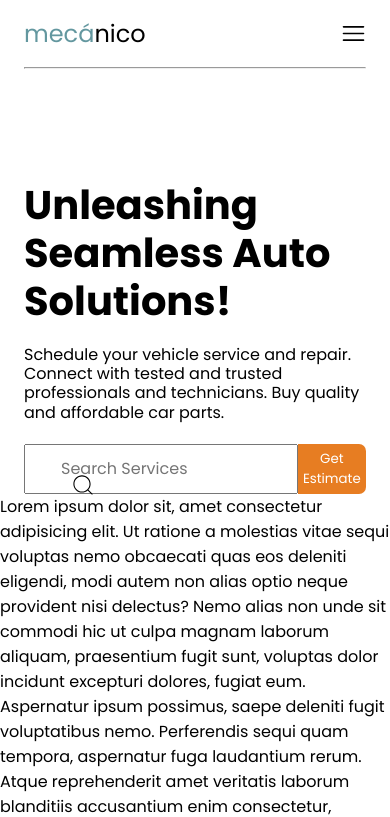
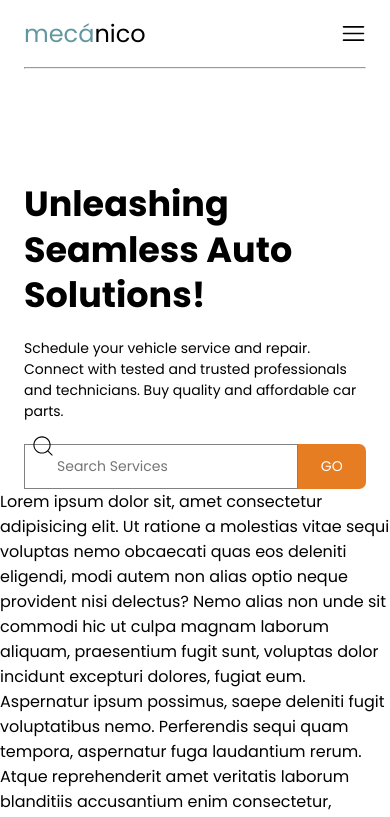
Before and after one commit to Deyjuwon/mecanico, a React (Vite) app: page / in a window 390 px wide. Shown: the top 817 px of the page. Built offline with nearby package versions, Linux system fonts and the light colour scheme.

Commit message:
hero section resonsiveness

```diff
--- a/src/Components/Hero/Hero.css
+++ b/src/Components/Hero/Hero.css
@@ -43,14 +43,20 @@
     }
 
     .l-hero > h1 {
-        font-size: 40px;
+        font-size: 35px;
         padding-bottom: 20px;
-        line-height: 1.2;
+        line-height: 1.3;
+
+        display: flex;
+        justify-content: center;
+        align-items: flex-start;
     }
 
     .l-hero > p {
-        line-height: 1.2;
+        line-height: 1.5;
         padding-bottom: 22px;
+        font-size: 14px;
+
     }
 
     .hero-container {
--- a/src/Components/ServicesInput/ServiceInput.css
+++ b/src/Components/ServicesInput/ServiceInput.css
@@ -15,6 +15,8 @@
     font-size: 16px;
     padding-left: 35px;
     position: relative;
+    border-radius: 0px;
+    border: 1px solid gray;
 }
 
 .serviceBtn {
@@ -31,7 +33,7 @@
 
 .searchIcon {
     position: absolute;
-    top: 472px;
+    top: 425px;
     left: 70px;
 }
 
@@ -60,3 +62,34 @@
 
 
 }
+
+@media only screen and (max-width: 600px) {
+    .searchIcon {
+        position: absolute;
+        top: 433px;
+        left: 30px;
+    }
+
+    .serviceInput {
+        height: 45px;
+        width: 80%;
+        outline: none;
+        font-size: 14px;
+        padding-left: 32px;
+        position: relative;
+        border-radius: 0px;
+
+    }
+
+    .serviceBtn {
+        height: 45px;
+        width: 20%;
+        border-top-right-radius: 7px;
+        border-bottom-right-radius: 7px;
+        font-size: 14px;
+        cursor: pointer;
+        border: none;
+        background-color: #E77D22;
+        color: #fff;
+    }
+}
--- a/src/Components/ServicesInput/ServiceInput.jsx
+++ b/src/Components/ServicesInput/ServiceInput.jsx
@@ -16,7 +16,7 @@ const ServiceInput = () => {
       <div className='serviceFormTop'>
         <input className='serviceInput' type="text" placeholder='Search Services' onClick={toggleDropdown} />
 
-        <button type="submit" className='serviceBtn'>Get Estimate</button>
+        <button type="submit" className='serviceBtn'>GO</button>
         <CiSearch className='searchIcon' size={26} />
 
       </div>
```
